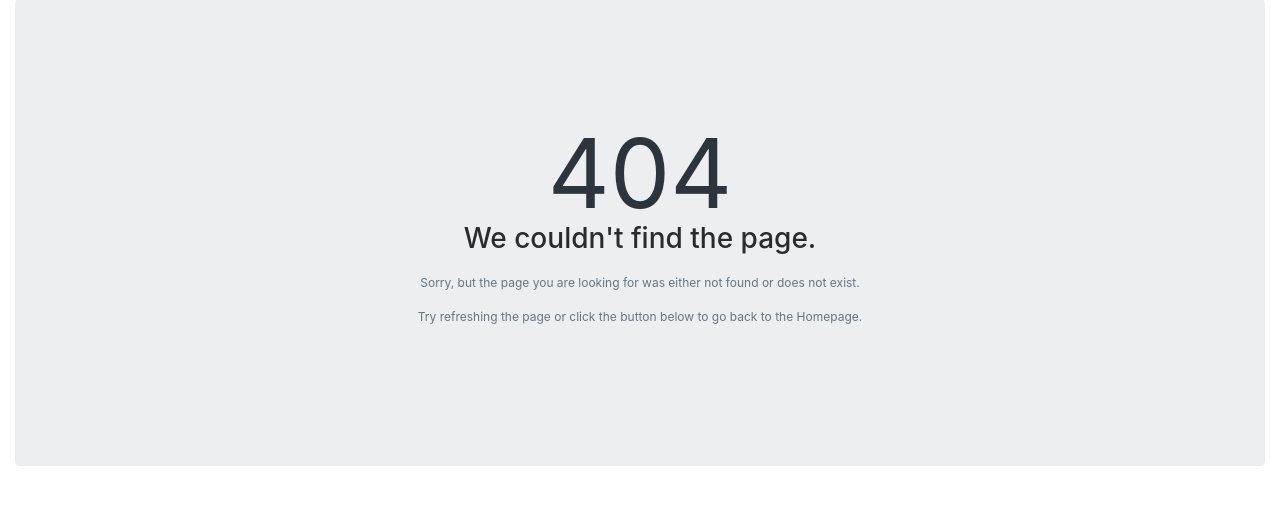
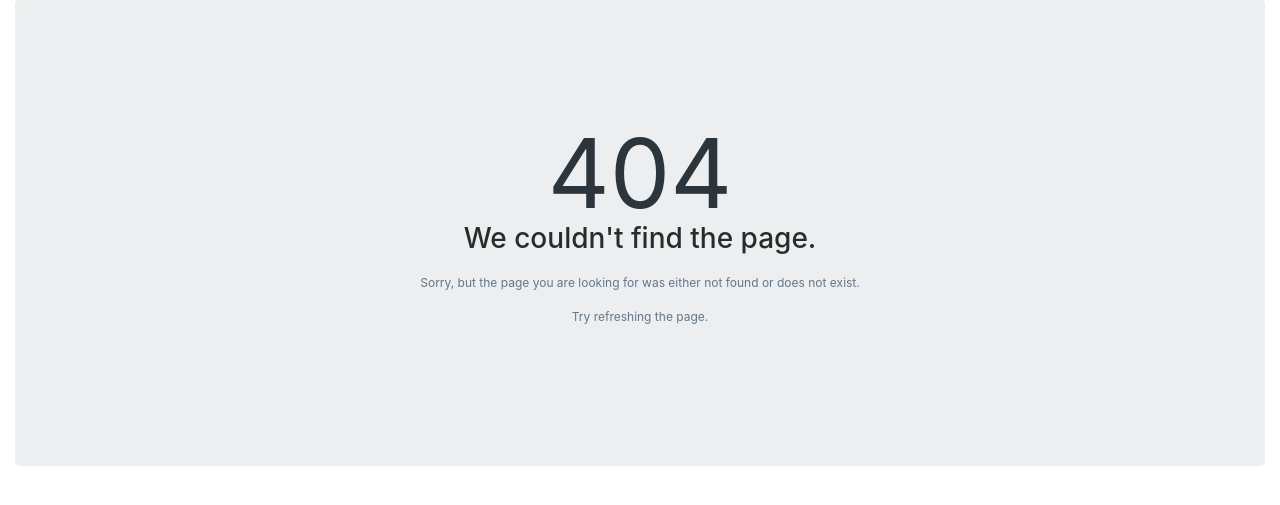
Before and after one commit to mikekeda/maps, a Django app: template templates/404.html in a window 1280 px wide. Shown: the part 78-583 px from the top of the page. Run offline with Django 3.2, Linux system fonts and the light colour scheme; the template is opened without the code that fills it, so the values that code supplies are empty; some libraries are stand-ins or nearby versions.

Commit message:
Updated translation.

```diff
--- a/templates/404.html
+++ b/templates/404.html
@@ -37,7 +37,7 @@
 
           <div class="error-desc">
               <p>{% trans "Sorry, but the page you are looking for was either not found or does not exist." %}</p>
-              <p>{% trans "Try refreshing the page or click the button below to go back to the Homepage." %}</p>
+              <p>{% trans "Try refreshing the page." %}</p>
           </div>
       </div>
   </div>
```
Also changed, not shown: locale/uk/LC_MESSAGES/django.po, 1 other file.
